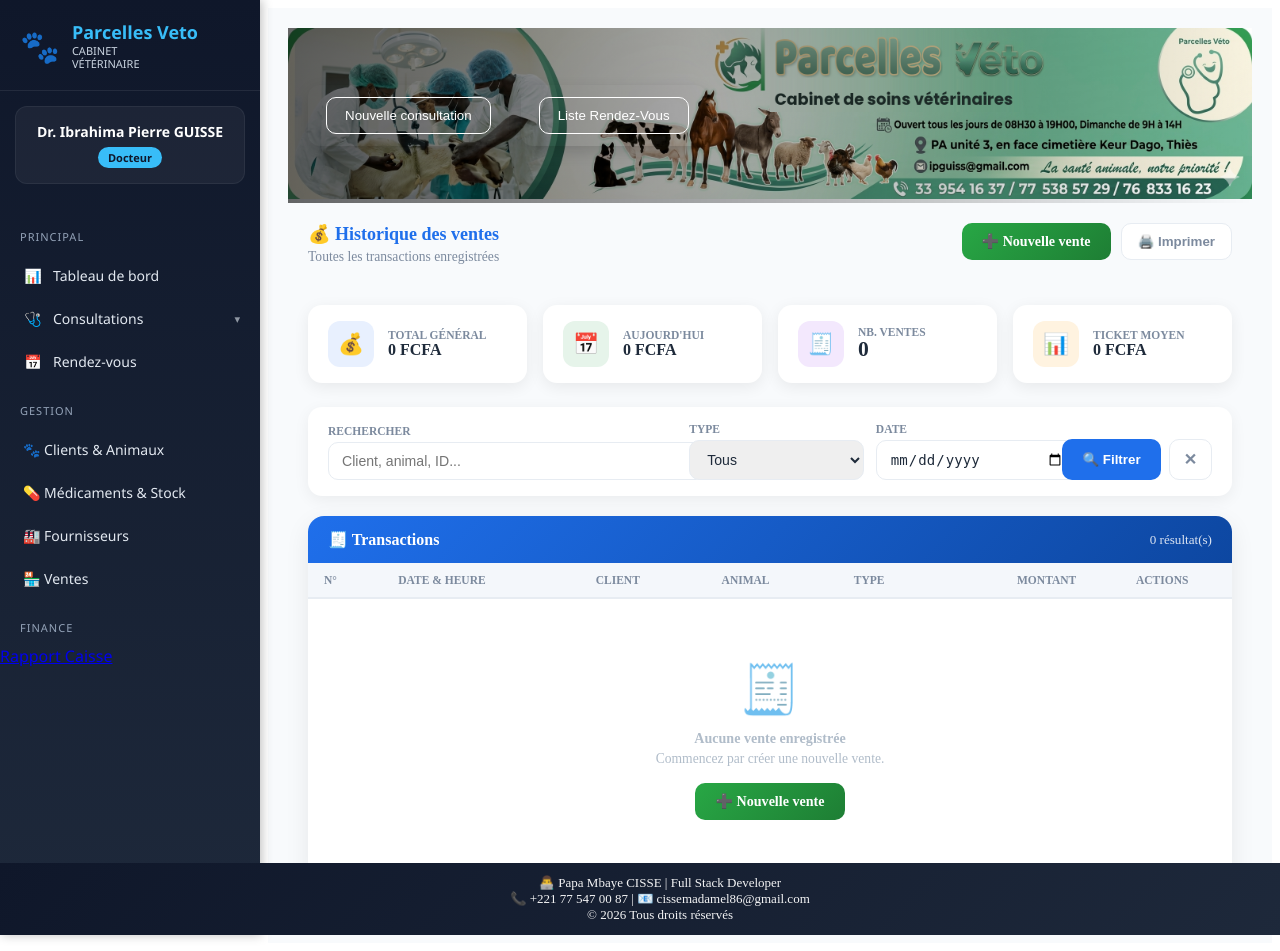
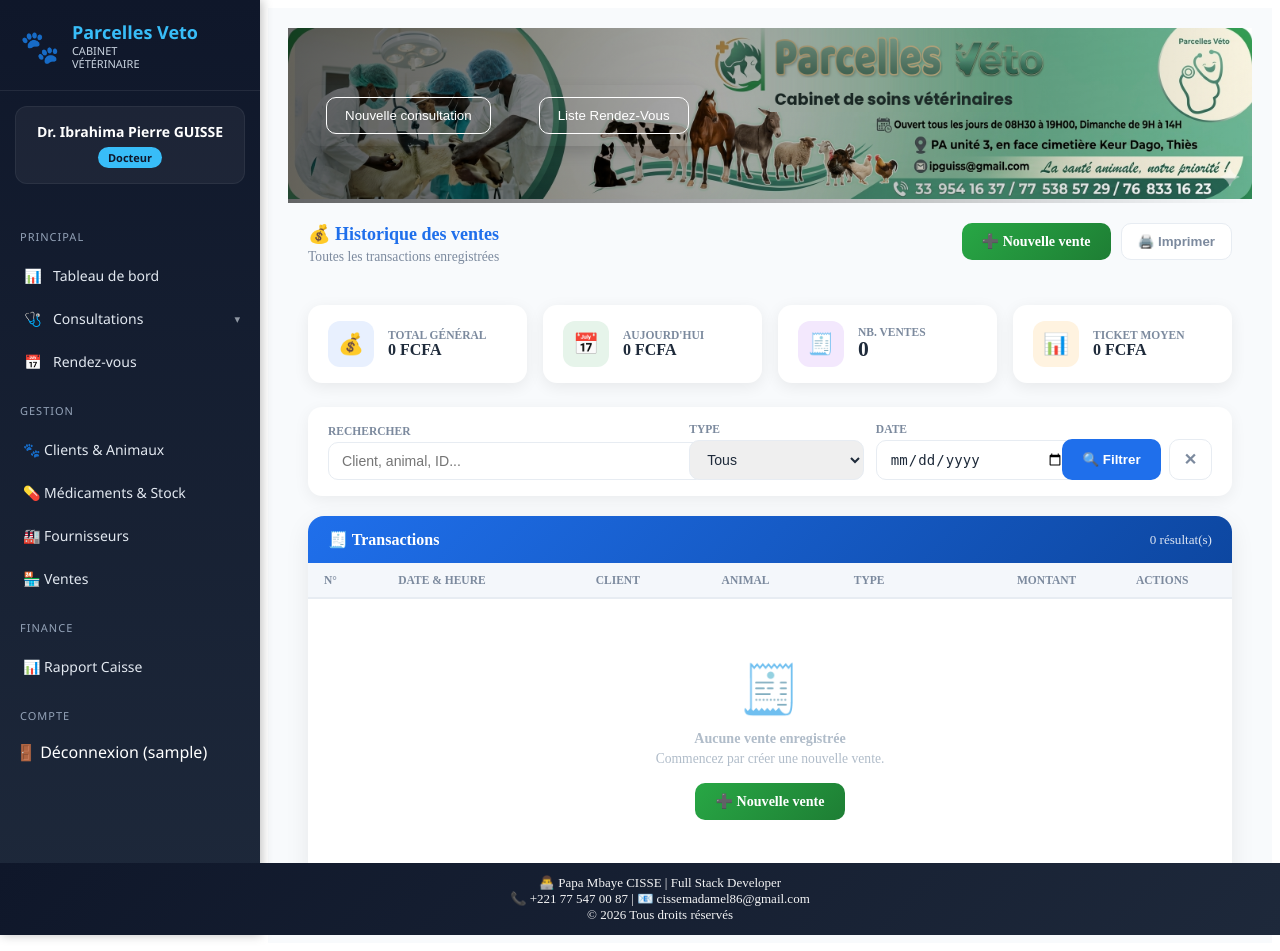
Before and after one commit to caissesosdirtech/Parcelle_veto, a Django app: page /ventes/ in a window 1280 px wide. Run offline with Django 5.2, Linux system fonts and the light colour scheme; the visitor is signed in with stand-in values (Sample User, id 1); data that the repository does not hold is empty.

Commit message:
Add styled Rapport Caisse link and login/logout button

```diff
--- a/dashboard/templates/partials/sidebar.html
+++ b/dashboard/templates/partials/sidebar.html
@@ -92,9 +92,28 @@
     <div class="nav-section-label">Finance</div>
 
     {% if request.user.role == 'DOCTEUR' or request.user.is_superuser %}
-        <a href="{% url 'rapport_caisse' %}">Rapport Caisse</a>
+        <a class="nav-item {% if active_page == 'rapport_caisse' %}active{% endif %}"
+           href="{% url 'rapport_caisse' %}">
+            📊 Rapport Caisse
+        </a>
+    {% endif %}
+
+    <!-- Section Compte & Connexion / Déconnexion -->
+    <div class="nav-section-label">Compte</div>
+
+    {% if request.user.is_authenticated %}
+        <form method="post" action="{% url 'logout' %}" style="display: inline;">
+            {% csrf_token %}
+            <button type="submit" class="nav-item" style="background: none; border: none; width: 100%; text-align: left; cursor: pointer; color: inherit; font: inherit; padding: 0.5rem 1rem;">
+                🚪 Déconnexion ({{ request.user.username }})
+            </button>
+        </form>
+    {% else %}
+        <a class="nav-item {% if active_page == 'login' %}active{% endif %}"
+           href="{% url 'login' %}">
+            🔑 Connexion
+        </a>
     {% endif %}
 
 </nav>
-
 </aside>
```
